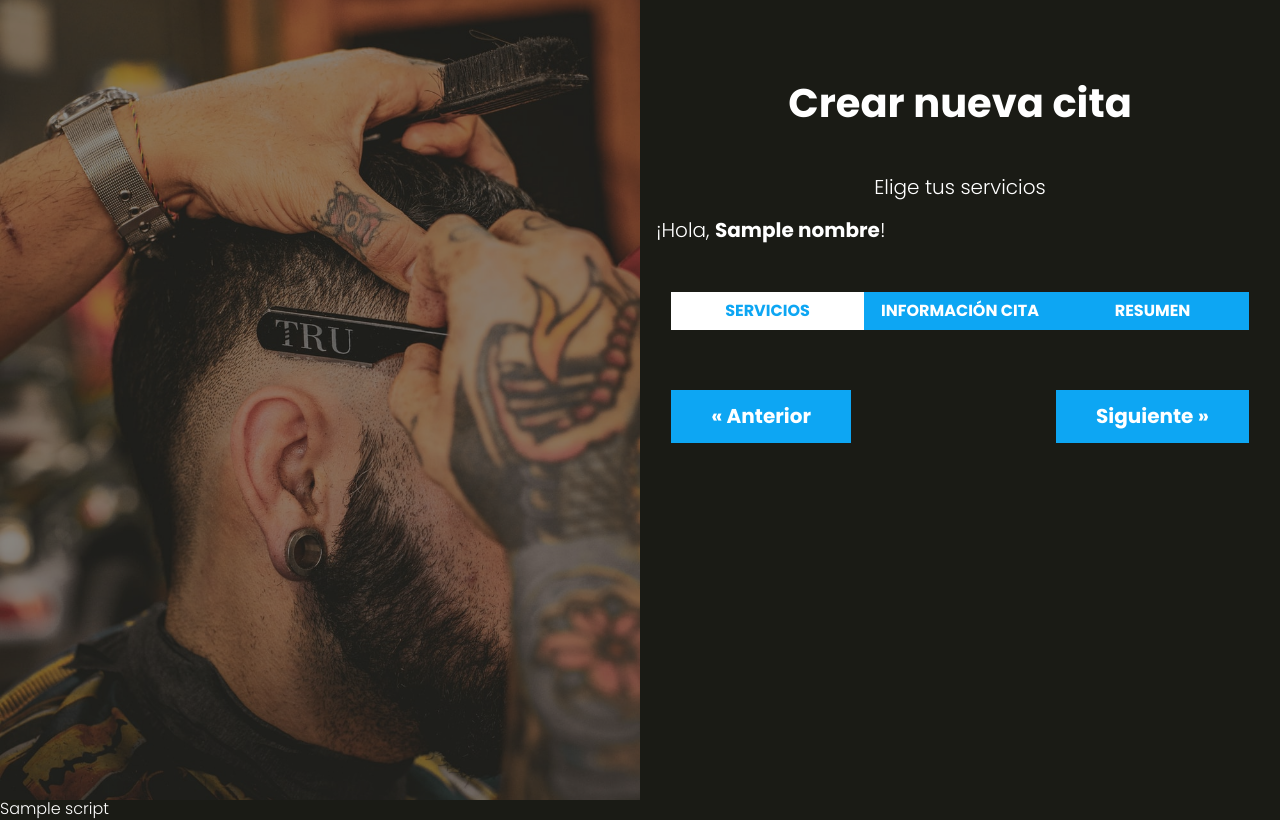
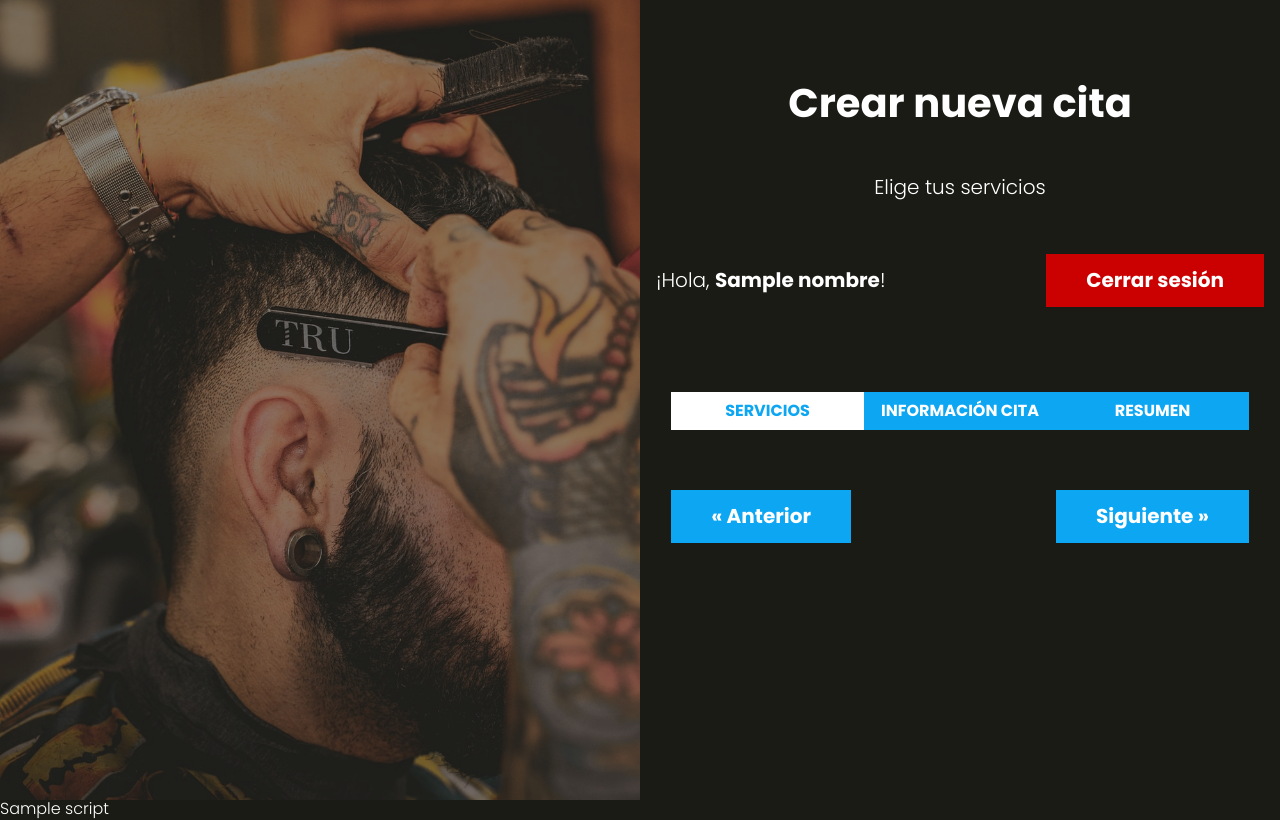
Before and after one commit to cristiandizeo/peluqueria, a PHP site: the page made by views/cita/index.php in a window 1280 px wide. Run offline with PHP 8.4, Linux system fonts and the light colour scheme; the template is opened without the code that fills it: most values are stand-ins (such as "Sample title", 1, 10 or a date in 2020).

Commit message:
Area citas ok

```diff
--- a/controllers/LoginController.php
+++ b/controllers/LoginController.php
@@ -58,7 +58,11 @@ class LoginController
 
     public static function logout()
     {
-        echo "Desde Logout";
+        session_start();
+
+        $_SESSION = [];
+
+        header('Location: /');
     }
 
     public static function olvide(Router $router)
--- a/src/scss/layouts/_UI.scss
+++ b/src/scss/layouts/_UI.scss
@@ -24,5 +24,18 @@
         margin: 0 auto;
         padding: 3rem 0;
     }
+}
 
+.barra{
+    margin: v.$separacion 0;
+
+    @include m.tablet{
+        display: flex;
+        justify-content: space-between;
+        align-items: center;
+    }
+    .boton{
+        @include m.boton(v.$rojo, v.$blanco);
+        margin: 0;
+    }
 }
--- a/views/cita/index.php
+++ b/views/cita/index.php
@@ -3,6 +3,8 @@
 
 <div class="barra">
     <p>¡Hola, <strong><?php echo $nombre;?></strong>!</p>
+
+    <a class="boton" href="/logout">Cerrar sesión</a>
 </div>
 <div class="app">
 
@@ -14,7 +16,6 @@
 
     <div id="paso-1" class="seccion">
         <h2>Servicios</h2>
-        <p class="text-center">Elige tus servicios a continuación</p>
         <div id="servicios" class="listado-servicios"></div>
     </div>
     <div id="paso-2" class="seccion">
```
Also changed, not shown: public/build/css/app.css, 1 other file.
